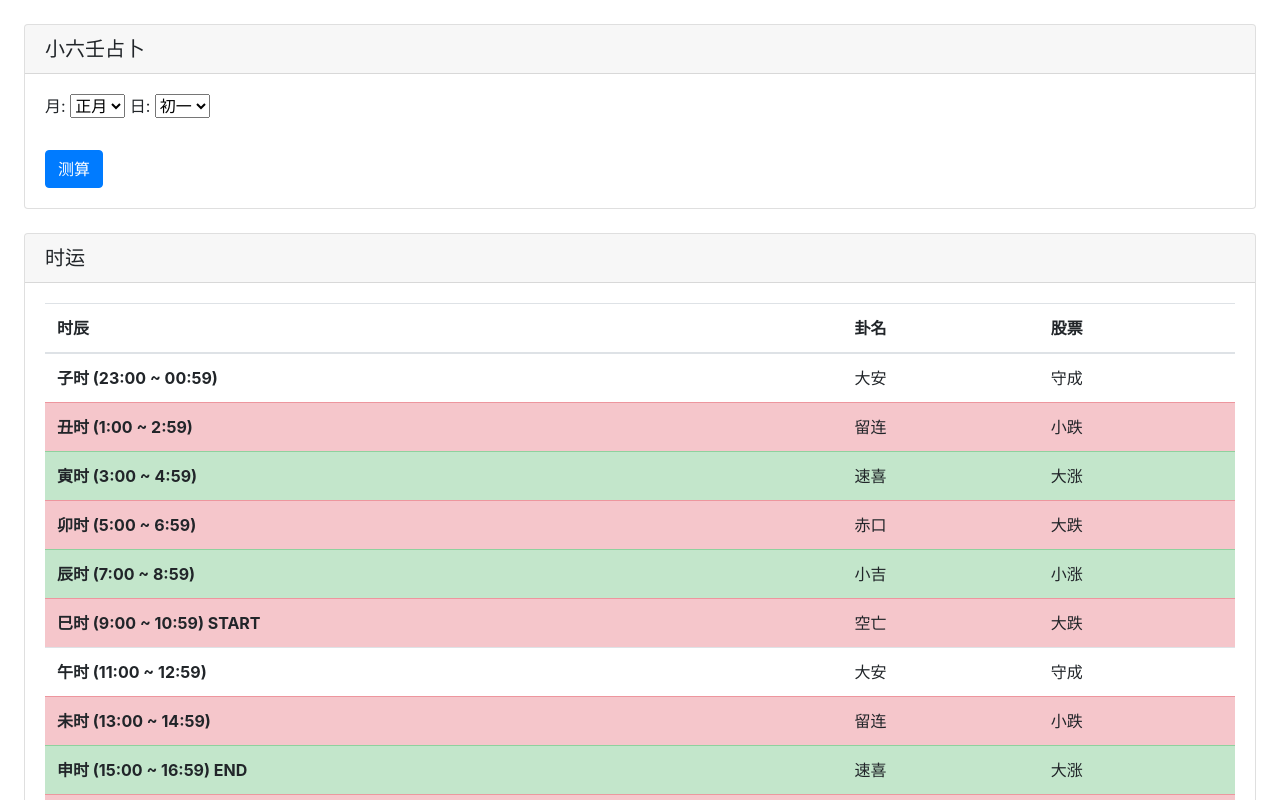
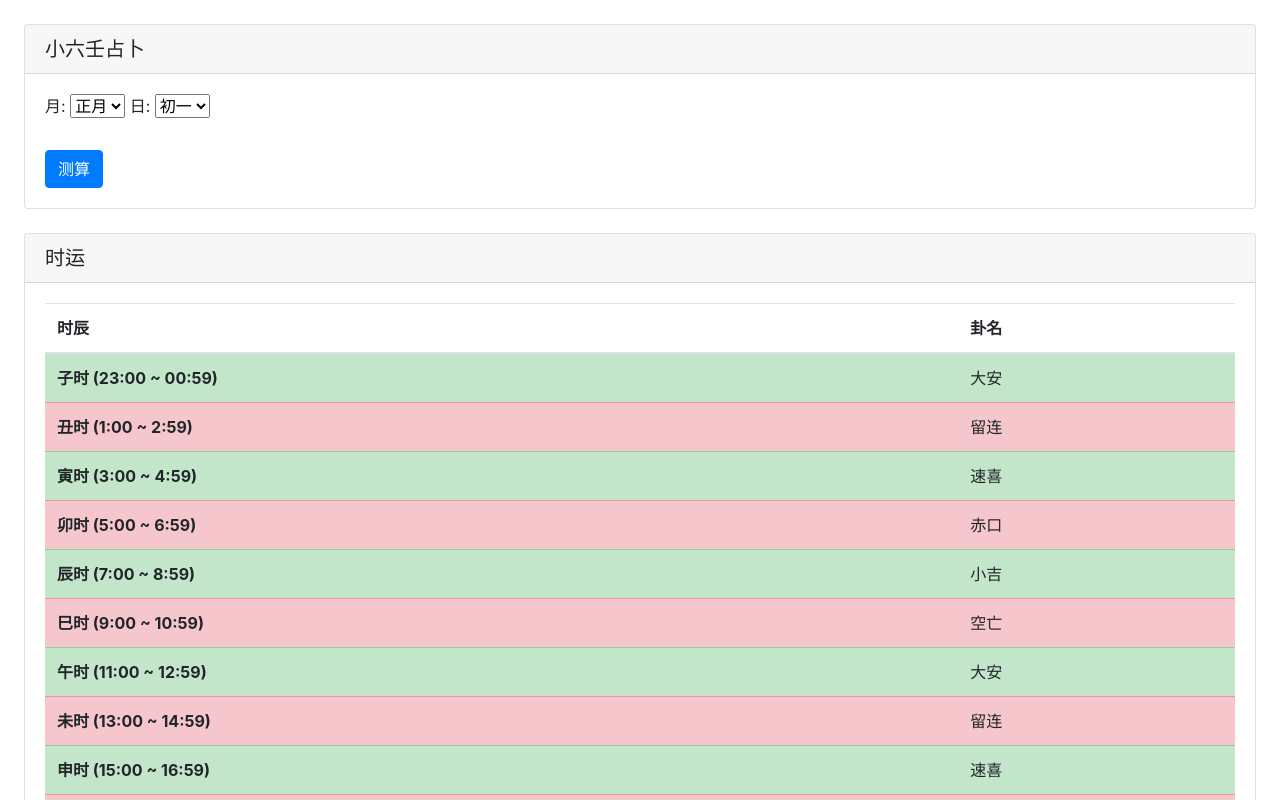
Before and after one commit to Asura369/XiaoLiuRen, a plain HTML site: page index.html in a window 1280 px wide. Both pictures are taken after a click on the link "测算". Shown: the top 800 px of the page. Drawn offline with nearby package versions, Linux system fonts and the light colour scheme.

Commit message:
optimized the script and html

```diff
--- a/index.html
+++ b/index.html
@@ -76,69 +76,56 @@
                     <tr>
                         <th scope="col">时辰</th>
                         <th scope="col">卦名</th>
-                        <th scope="col">股票</th>
                     </tr>
                 </thead>
                 <tbody>
                     <tr id="row1">
                         <th scope="row">子时 (23:00 ~ 00:59)</th>
                         <td id="result1"></td>
-                        <td id="stock1"></td>
                     </tr>
                     <tr id="row2">
                         <th scope="row">丑时 (1:00 ~ 2:59)</th>
                         <td id="result2"></td>
-                        <td id="stock2"></td>
                     </tr>
                     <tr id="row3">
                         <th scope="row">寅时 (3:00 ~ 4:59)</th>
                         <td id="result3"></td>
-                        <td id="stock3"></td>
                     </tr>
                     <tr id="row4">
                         <th scope="row">卯时 (5:00 ~ 6:59)</th>
                         <td id="result4"></td>
-                        <td id="stock4"></td>
                     </tr>
                     <tr id="row5">
                         <th scope="row">辰时 (7:00 ~ 8:59)</th>
                         <td id="result5"></td>
-                        <td id="stock5"></td>
                     </tr>
                     <tr id="row6">
-                        <th scope="row">巳时 (9:00 ~ 10:59) START</th>
+                        <th scope="row">巳时 (9:00 ~ 10:59)</th>
                         <td id="result6"></td>
-                        <td id="stock6"></td>
                     </tr>
                     <tr id="row7">
                         <th scope="row">午时 (11:00 ~ 12:59)</th>
                         <td id="result7"></td>
-                        <td id="stock7"></td>
                     </tr>
                     <tr id="row8">
                         <th scope="row">未时 (13:00 ~ 14:59)</th>
                         <td id="result8"></td>
-                        <td id="stock8"></td>
                     </tr>
                     <tr id="row9">
-                        <th scope="row">申时 (15:00 ~ 16:59) END</th>
+                        <th scope="row">申时 (15:00 ~ 16:59)</th>
                         <td id="result9"></td>
-                        <td id="stock9"></td>
                     </tr>
                     <tr id="row10">
                         <th scope="row">酉时 (17:00 ~ 18:59)</th>
                         <td id="result10"></td>
-                        <td id="stock10"></td>
                     </tr>
                     <tr id="row11">
                         <th scope="row">戌时 (19:00 ~ 20:59)</th>
                         <td id="result11"></td>
-                        <td id="stock11"></td>
                     </tr>
                     <tr id="row12">
                         <th scope="row">亥时 (21:00 ~ 22:59)</th>
                         <td id="result12"></td>
-                        <td id="stock12"></td>
                     </tr>
                 </tbody>
             </table>
--- a/script.js
+++ b/script.js
@@ -5,9 +5,7 @@ function showResult() {
     month = document.getElementById('month').value
     day = document.getElementById('day').value
 
-    one = resultList[month - 1]
     resultList = resultList.slice(month - 1)
-    two = resultList[day - 1]
     resultList = resultList.slice(day - 1)
 
     for (let i = 1; i <= 12; i++) {
@@ -17,26 +15,21 @@ function showResult() {
     for (let i = 1; i <= 12; i++) {
         document.getElementById('result' + i).innerHTML = resultList[i - 1]
         if (resultList[i - 1] == "大安") {
-            document.getElementById('stock' + i).innerHTML = "守成"
+            document.getElementById('row' + i).setAttribute('class', 'table-success')
         }
         else if (resultList[i - 1] == "留连") {
-            document.getElementById('stock' + i).innerHTML = "小跌"
             document.getElementById('row' + i).setAttribute('class', 'table-danger')
         }
         else if (resultList[i - 1] == "速喜") {
-            document.getElementById('stock' + i).innerHTML = "大涨"
             document.getElementById('row' + i).setAttribute('class', 'table-success')
         }
         else if (resultList[i - 1] == "赤口") {
-            document.getElementById('stock' + i).innerHTML = "大跌"
             document.getElementById('row' + i).setAttribute('class', 'table-danger')
         }
         else if (resultList[i - 1] == "小吉") {
-            document.getElementById('stock' + i).innerHTML = "小涨"
             document.getElementById('row' + i).setAttribute('class', 'table-success')
         }
         else if (resultList[i - 1] == "空亡") {
-            document.getElementById('stock' + i).innerHTML = "大跌"
             document.getElementById('row' + i).setAttribute('class', 'table-danger')
         }
         else {
```
